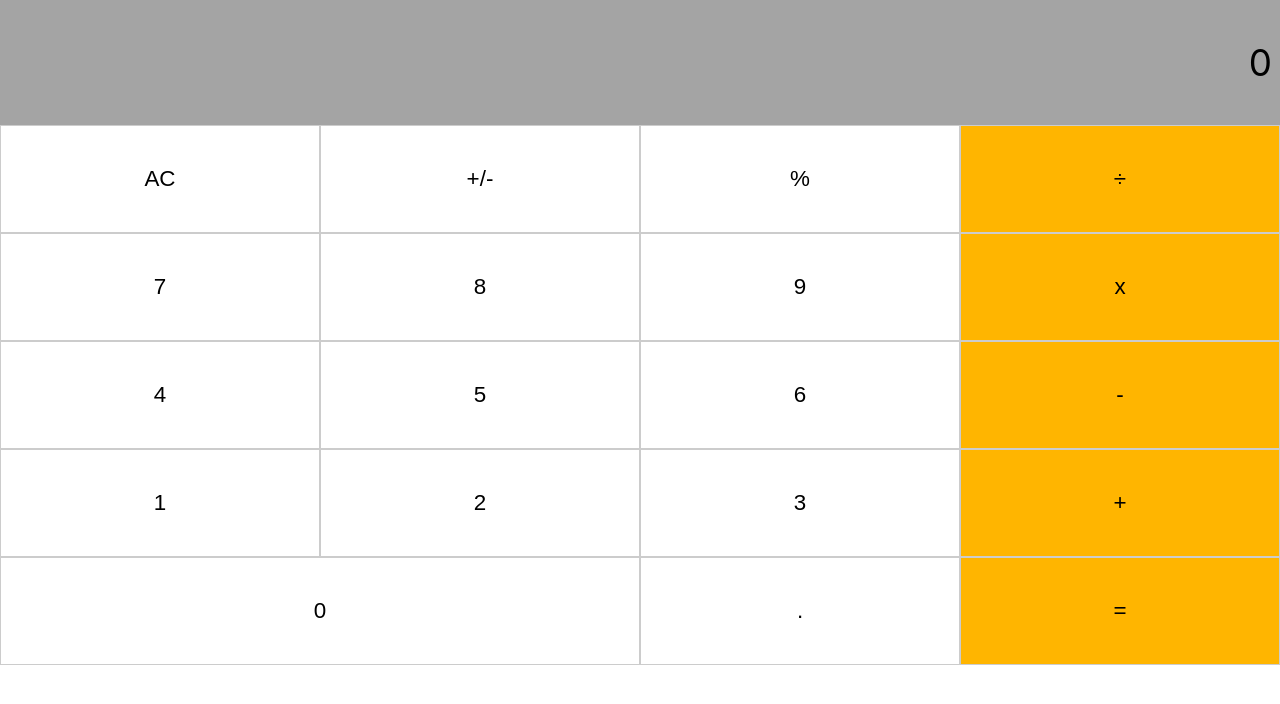
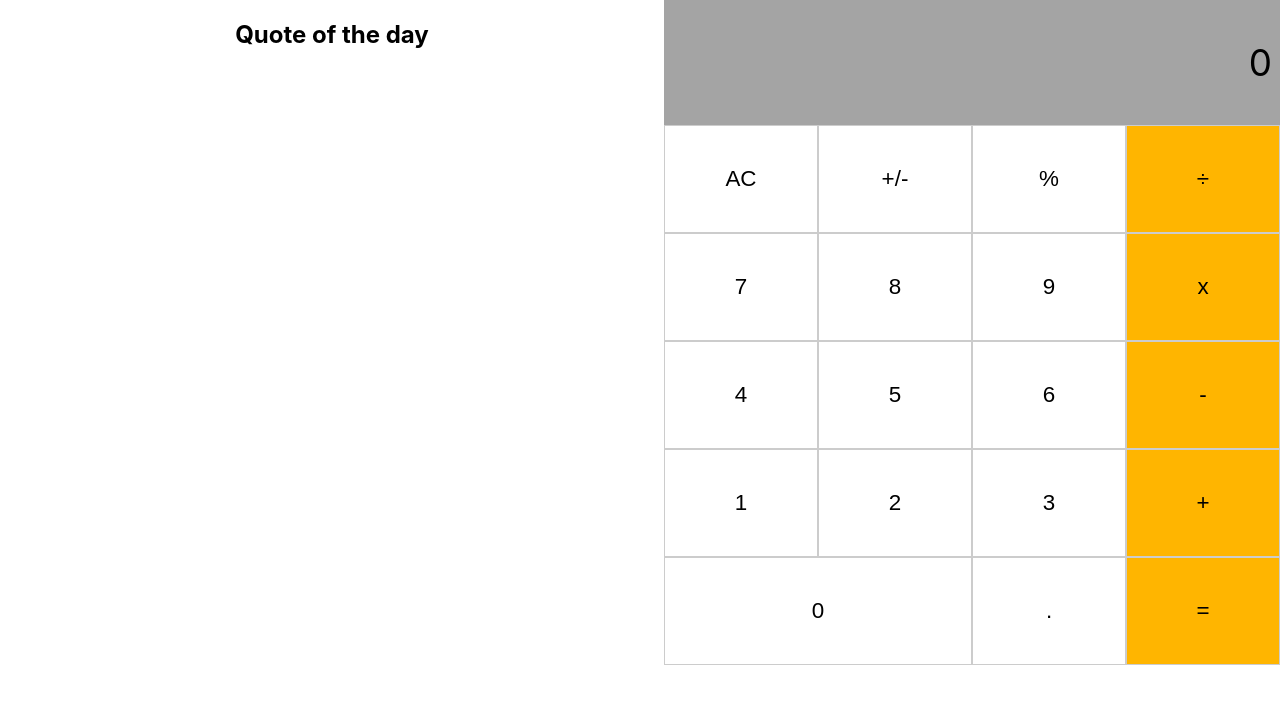
Before and after one commit to prg-04/Math-Magician, a React (Create React App) app: page / in a window 1280 px wide. Shown: the top 704 px of the page. Built offline with nearby package versions, Linux system fonts and the light colour scheme; no server answers.

Commit message:
Add quotes component

```diff
--- a/package.json
+++ b/package.json
@@ -6,6 +6,10 @@
     "@testing-library/jest-dom": "^5.17.0",
     "@testing-library/react": "^13.4.0",
     "@testing-library/user-event": "^13.5.0",
+    "crypto-browserify": "^3.12.0",
+    "dotenv": "^16.3.1",
+    "os-browserify": "^0.3.0",
+    "path-browserify": "^1.0.1",
     "react": "^18.2.0",
     "react-dom": "^18.2.0",
     "react-scripts": "5.0.1",
--- a/src/App.js
+++ b/src/App.js
@@ -1,8 +1,10 @@
 import Calculator from './components/Calculator';
+import Quotes from './components/Quotes';
 
 function App() {
   return (
     <div className="app">
+      <Quotes />
       <Calculator />
     </div>
   );
--- a/src/components/Calculator.jsx
+++ b/src/components/Calculator.jsx
@@ -1,8 +1,8 @@
 import React from 'react';
-import keys from './constants/constants';
+import keys from '../constants/constants';
 
 const Calculator = () => (
-  <div>
+  <div style={{ width: '50%' }}>
     <div className="container">
       <div className="display">0</div>
       <Button />
--- /dev/null
+++ b/src/components/Quotes.jsx
@@ -0,0 +1,25 @@
+import React, { useEffect, useState } from "react";
+
+const Quotes = () => {
+  const [quote, setQuote] = useState("");
+  useEffect(() => {
+    const url = "https://api.api-ninjas.com/v1/quotes?category=learning";
+    fetch(url, {
+      headers: {
+        "x-Api-Key": "fAPtdgymqgyTlllzbvBkHw==xh7QTqNdg39f8ojz",
+      },
+    })
+      .then((response) => response.json())
+      .then((data) => {
+        setQuote(data[0].quote);
+      });
+  }, []);
+  return (
+    <div className="quote">
+      <h2 style={{ alignSelf: "center" }}>Quote of the day</h2>
+      <p style={{ textAlign: "center", fontSize: "18px" }}>{quote}</p>
+    </div>
+  );
+};
+
+export default Quotes;
--- a/src/index.css
+++ b/src/index.css
@@ -1,28 +1,13 @@
 body {
   margin: 0;
-  font-family:
-    -apple-system,
-    BlinkMacSystemFont,
-    "Segoe UI",
-    Roboto,
-    Oxygen,
-    Ubuntu,
-    Cantarell,
-    "Fira Sans",
-    "Droid Sans",
-    "Helvetica Neue",
-    sans-serif;
+  font-family: -apple-system, BlinkMacSystemFont, "Segoe UI", Roboto, Oxygen,
+    Ubuntu, Cantarell, "Fira Sans", "Droid Sans", "Helvetica Neue", sans-serif;
   -webkit-font-smoothing: antialiased;
   -moz-osx-font-smoothing: grayscale;
 }
 
 code {
-  font-family:
-    source-code-pro,
-    Menlo,
-    Monaco,
-    Consolas,
-    "Courier New",
+  font-family: source-code-pro, Menlo, Monaco, Consolas, "Courier New",
     monospace;
 }
 
@@ -47,3 +32,15 @@ code {
   font-size: 1.4rem;
   border: 1px solid #ccc;
 }
+
+.app {
+  display: flex;
+  width: 100%;
+}
+
+.quote {
+  width: 50%;
+  display: flex;
+  flex-direction: column;
+  padding: 0 1.5rem;
+}
--- a/src/index.js
+++ b/src/index.js
@@ -4,8 +4,4 @@ import './index.css';
 import App from './App';
 
 const root = ReactDOM.createRoot(document.getElementById('root'));
-root.render(
-  <React.StrictMode>
-    <App />
-  </React.StrictMode>,
-);
+root.render(<App />);
```
Also changed, not shown: src/constants/constants.js (renamed from src/components/constants/constants.js), 2 other files (tests, documents, lock files or other folders).
